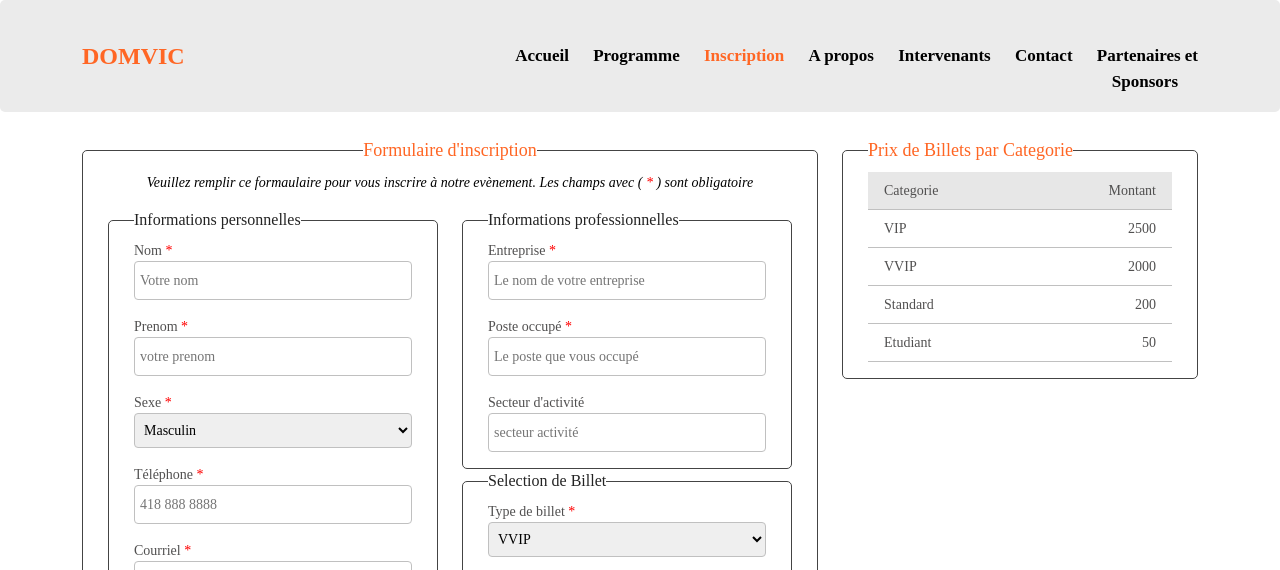
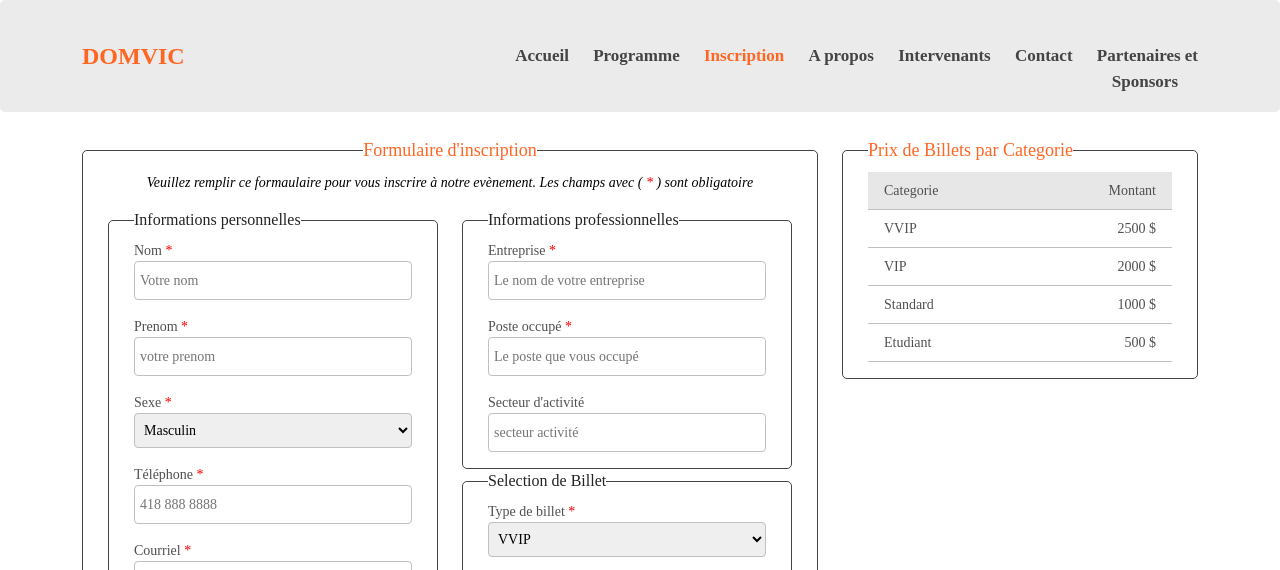
Before and after one commit to Domitienne/Devoir-1, a plain HTML site: page html/inscription.html in a window 1280 px wide. Shown: the top 570 px of the page. Drawn offline with nearby package versions, Linux system fonts and the light colour scheme.

Commit message:
updates ...

```diff
--- a/css/main.css
+++ b/css/main.css
@@ -1,5 +1,5 @@
 .link-bar-1 a {
-	color: black;
+	color: #444444;
 	font-family: "Source Sans 3";
 	font-weight: 600;
 	font-size: 17px;
--- a/html/inscription.html
+++ b/html/inscription.html
@@ -155,10 +155,10 @@
                         <ul>
                             <li class="cat-header"> Categorie <span> Montant</span></li>
 
-                            <li> VIP <span> 2500</span> </li>
-                            <li> VVIP <span> 2000</span> </li>
-                            <li> Standard <span> 200</span> </li>
-                            <li> Etudiant <span> 50</span> </li>
+                            <li> VVIP <span> 2500 $</span> </li>
+                            <li> VIP <span> 2000 $</span> </li>
+                            <li> Standard <span> 1000 $</span> </li>
+                            <li> Etudiant <span> 500 $</span> </li>
 
                         </ul>
 
```
Also changed, not shown: html/intervenants.html (+3 -3 lines).
